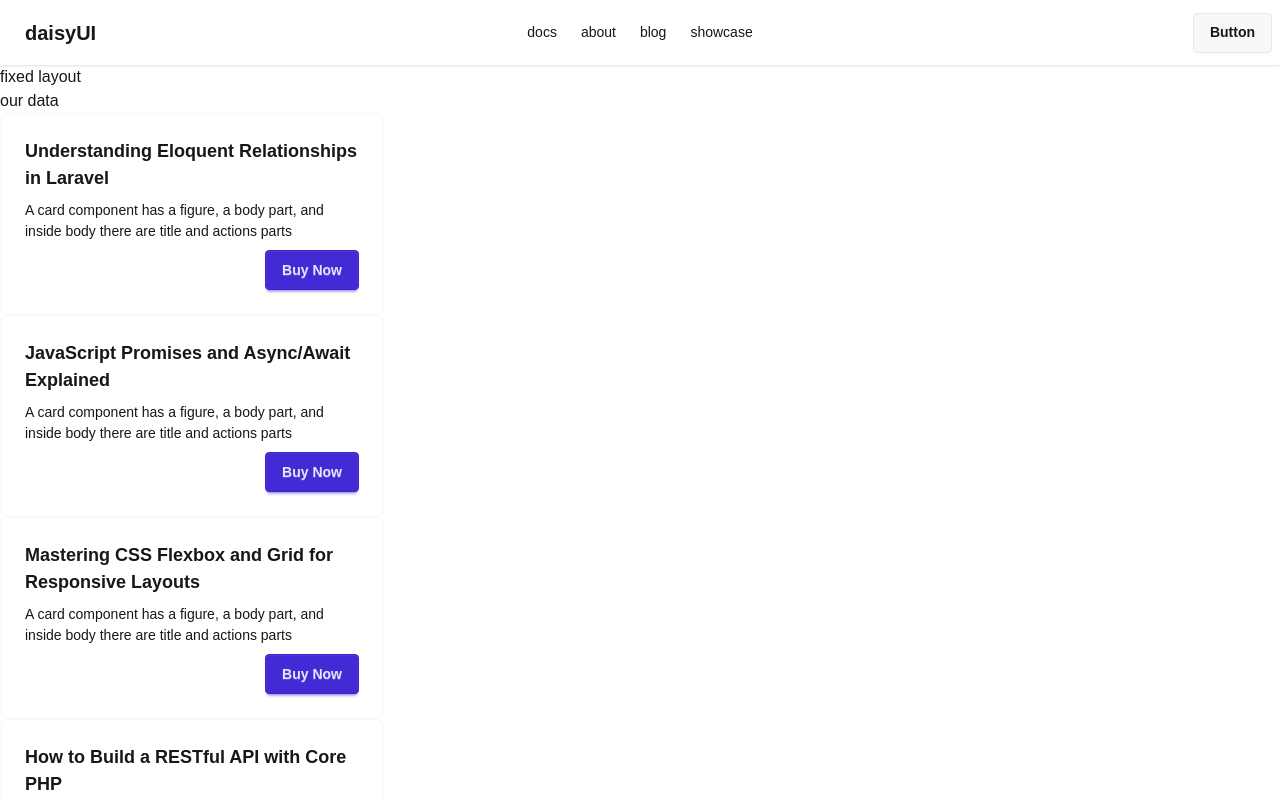
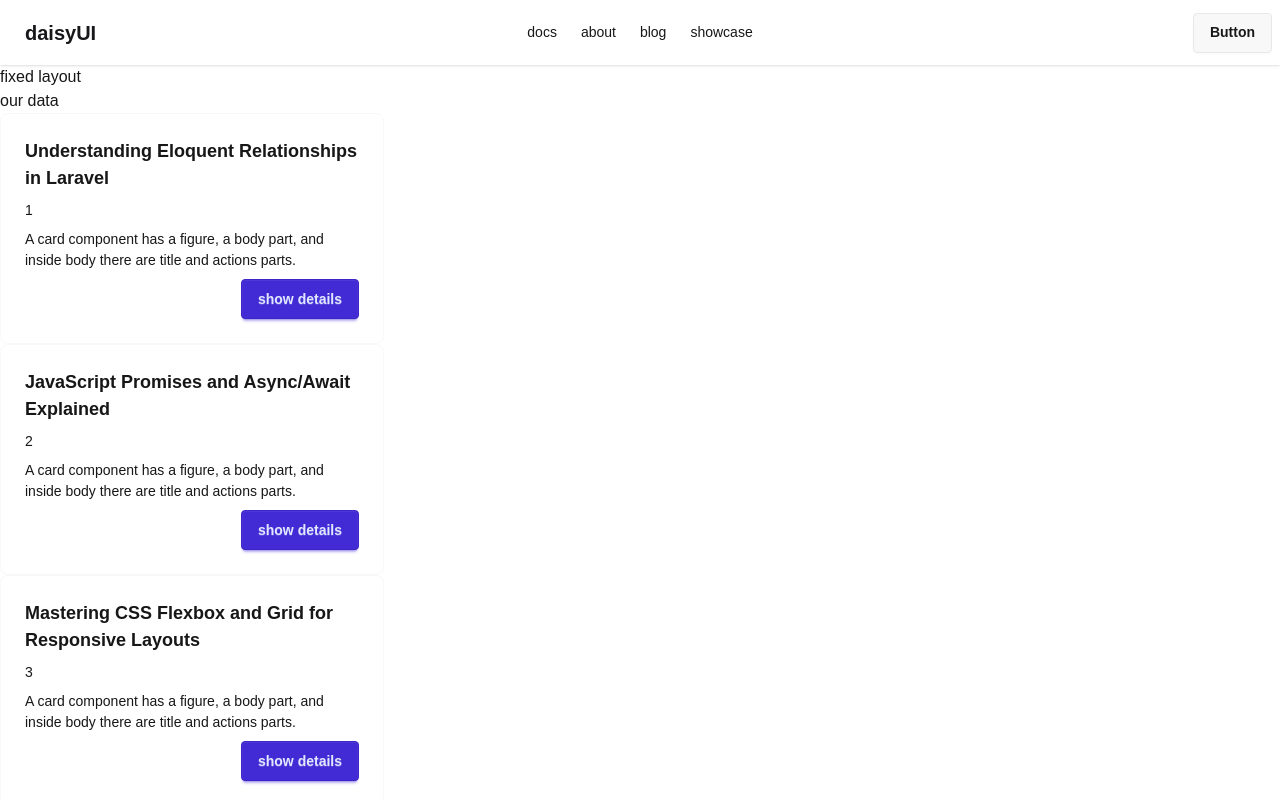
Before and after one commit to touhidx/nextjs-fundamentals-mastery, a Next.js app: page /blogs in a window 1280 px wide. Shown: the top 800 px of the page. Built offline with nearby package versions, Linux system fonts and the light colour scheme.

Commit message:
displayed dynamic data

```diff
--- a/src/app/blogs/[postId]/page.tsx
+++ b/src/app/blogs/[postId]/page.tsx
@@ -1,19 +1,13 @@
+import PostProps from "@/type";
 import React from "react";
-
-interface PostProps {
-  id: number;
-  title: string;
-  slug: string;
-  excerpt: string;
-  content: string;
-  category: string;
-  author: string;
-  createdAt: string;
+import { blogs } from "../page";
+interface PageProps {
+  params: Promise<{ postId: string }>;
 }
 
-const PostDetailsPage = async ({ params }: PostProps) => {
+const PostDetailsPage = async ({ params }: PageProps) => {
   const { postId } = await params;
-  const post = (blogs as PostProps).find(
+  const post = (blogs as PostProps[]).find(
     (post) => post.id === parseInt(postId),
   );
   return (
@@ -21,6 +15,8 @@ const PostDetailsPage = async ({ params }: PostProps) => {
       {post && (
         <div>
           <h1>showing post id no : {postId}</h1>
+          <p>showing name: {post.author}</p>
+          <p>showing content :{post.content}</p>
         </div>
       )}
     </>
--- a/src/app/blogs/layout.tsx
+++ b/src/app/blogs/layout.tsx
@@ -1,6 +1,9 @@
 import React from "react";
+interface LayoutProps {
+  children: React.ReactNode;
+}
 
-const PsotLayout = ({ children }) => {
+const PsotLayout = ({ children }: LayoutProps) => {
   return (
     <div>
       <div>fixed layout </div>
--- a/src/app/blogs/page.tsx
+++ b/src/app/blogs/page.tsx
@@ -1,8 +1,9 @@
 // import React from 'react
 
+import PostProps from "@/type";
 import Post from "../compnents/Post";
 
-const blogs = [
+export const blogs: PostProps[] = [
   {
     id: 1,
     title: "Understanding Eloquent Relationships in Laravel",
@@ -68,8 +69,8 @@ const BlogPage = () => {
   return (
     <div>
       <h1>our data</h1>
-      {blogs.map((post) => (
-        <Post key={post.id} post={post}></Post>
+      {blogs.map((blog) => (
+        <Post key={blog.id} blog={blog}></Post>
       ))}
     </div>
   );
--- a/src/app/compnents/Post.tsx
+++ b/src/app/compnents/Post.tsx
@@ -1,28 +1,28 @@
 // import React from "react";
-interface Iprop {
-  id: number;
-  title: string;
-  excerpt: string;
-  content: string;
-  category: string;
-  author: string;
-  createdAt: string;
+
+import PostProps from "@/type";
+import Link from "next/link";
+
+interface PostComponentProps {
+  blog: PostProps;
 }
-interface Iprops {
-  post: Iprop;
-}
-const Post = ({ post }: Iprops) => {
-  const { title } = post;
+
+const Post = ({ blog }: PostComponentProps) => {
+  // console.log(post);
+  const { id, title } = blog;
   return (
     <div className="card card-border bg-base-100 w-96">
       <div className="card-body">
         <h2 className="card-title">{title}</h2>
+        <h1>{id}</h1>
         <p>
           A card component has a figure, a body part, and inside body there are
-          title and actions parts
+          title and actions parts.
         </p>
         <div className="card-actions justify-end">
-          <button className="btn btn-primary">Buy Now</button>
+          <Link href={`/blogs/${id}`}>
+            <button className="btn btn-primary">show details</button>
+          </Link>
         </div>
       </div>
     </div>
--- /dev/null
+++ b/src/type.tsx
@@ -0,0 +1,10 @@
+export default interface PostProps {
+  id: number;
+  title: string;
+  slug: string;
+  excerpt: string;
+  content: string;
+  category: string;
+  author: string;
+  createdAt: string;
+}
```
